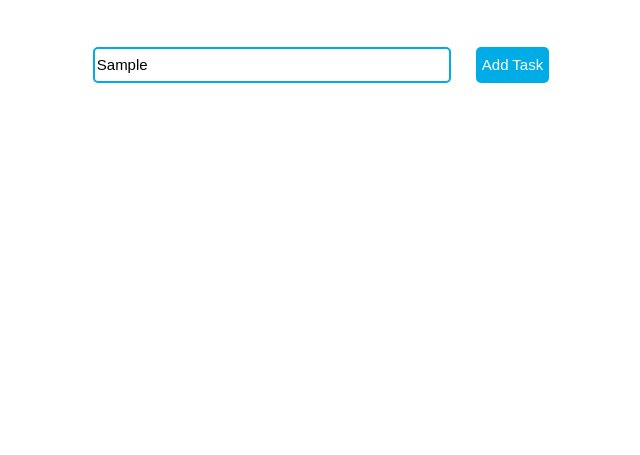
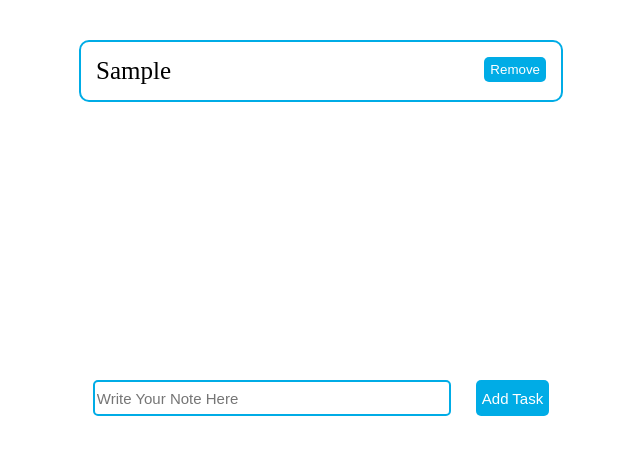
Before and after one commit to Sejall-pawar/Notes-Application, a plain HTML site: page index.html in a window 1280 px wide. Both pictures are taken after typing "Sample" into the empty fields and a click on the button "Add Task". Shown: the part 105-560 px from the top of the page, without its empty margins (319-959 px from the left). Drawn offline with Linux system fonts and the light colour scheme; a web font is replaced by a local one.

Commit message:
added some final function to add the taska and some styling

```diff
--- a/index.html
+++ b/index.html
@@ -11,12 +11,12 @@
 <body>
     <h1>Artistic Explorations</h1>
 
-    <div id="art-tasks-container">
+    <div id="art-tasks-container" class="art-tasks-container">
 
     </div>
 
     <div class="art-input-container">
-        <input type="text" placeholder="Write Your Note Here" class="art-input">
+        <input type="text" placeholder="Write Your Note Here" class="art-input" id="art-input">
         <button type="button" class="btn-add" onclick="addtask()">Add Task</button>
     </div>
 
@@ -59,6 +59,22 @@
 
             showTasks();
         }
+
+        function addtask(){
+            const addinput = document.getElementById('art-input');
+            const task = addinput.value;
+
+            if(!task)
+        {
+            alert('Please Enter A Task')
+            return;
+        }
+
+        tasks.unshift(task);
+        showTasks();
+        addinput.value='';
+
+        }
     </script>
 </body>
 
--- a/style.css
+++ b/style.css
@@ -8,11 +8,9 @@ h1{
 }
 
 .art-tasks-container{
-    display: flex;
-    justify-content: space-evenly;
+    height: 300px;
     overflow-y: scroll;
 }
-
 .art-task{
     display: block;
     border: 2px solid #00ace6;
@@ -34,7 +32,6 @@ h1{
     background-color: #00ace6;
     color: white;
 }
-
 .art-input-container{
     display: flex;
     justify-content: center;
@@ -56,4 +53,5 @@ h1{
     border: none;
     background-color: #00ace6;
     color: white;
+    cursor: pointer;
 }
```
